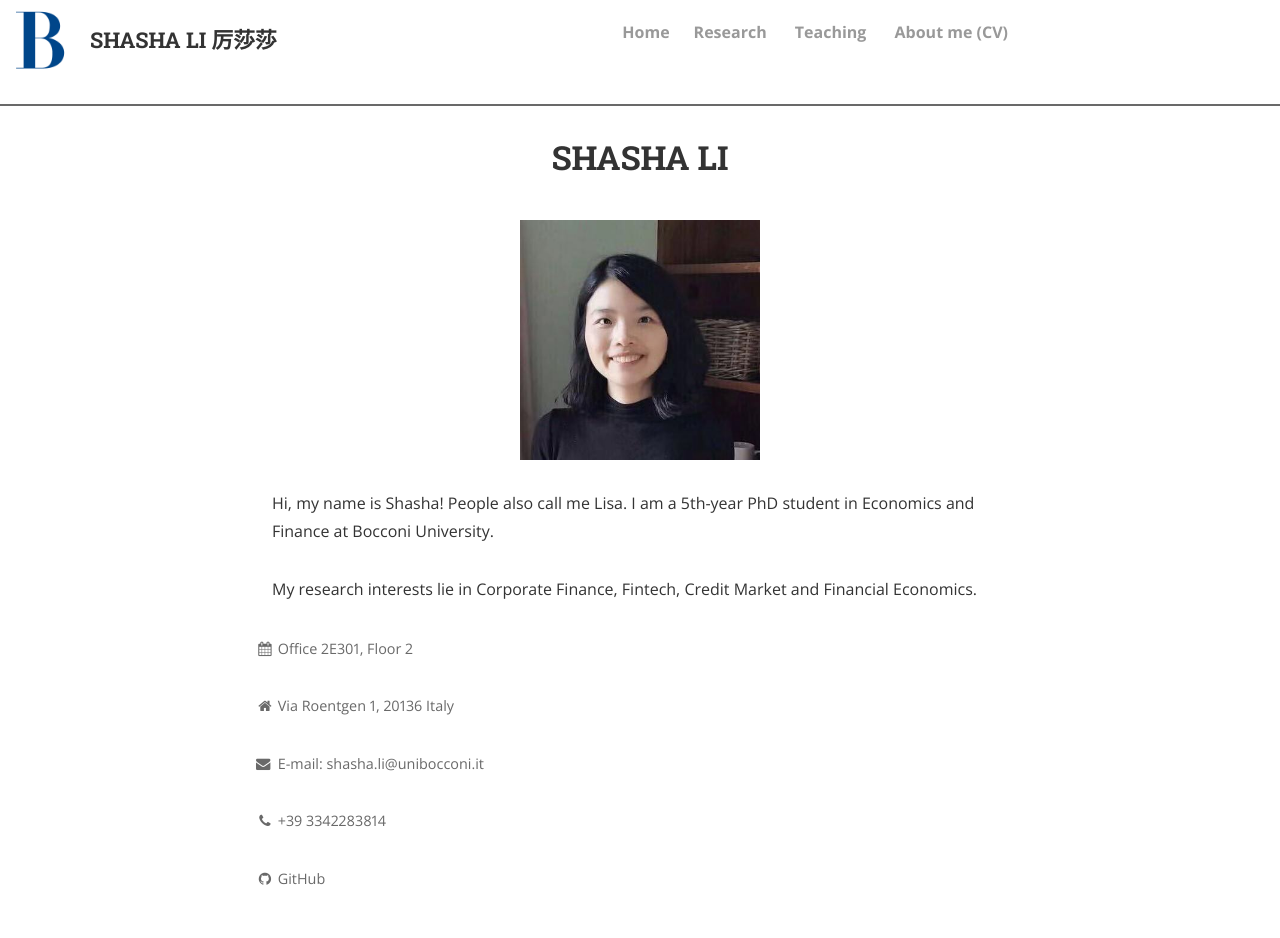
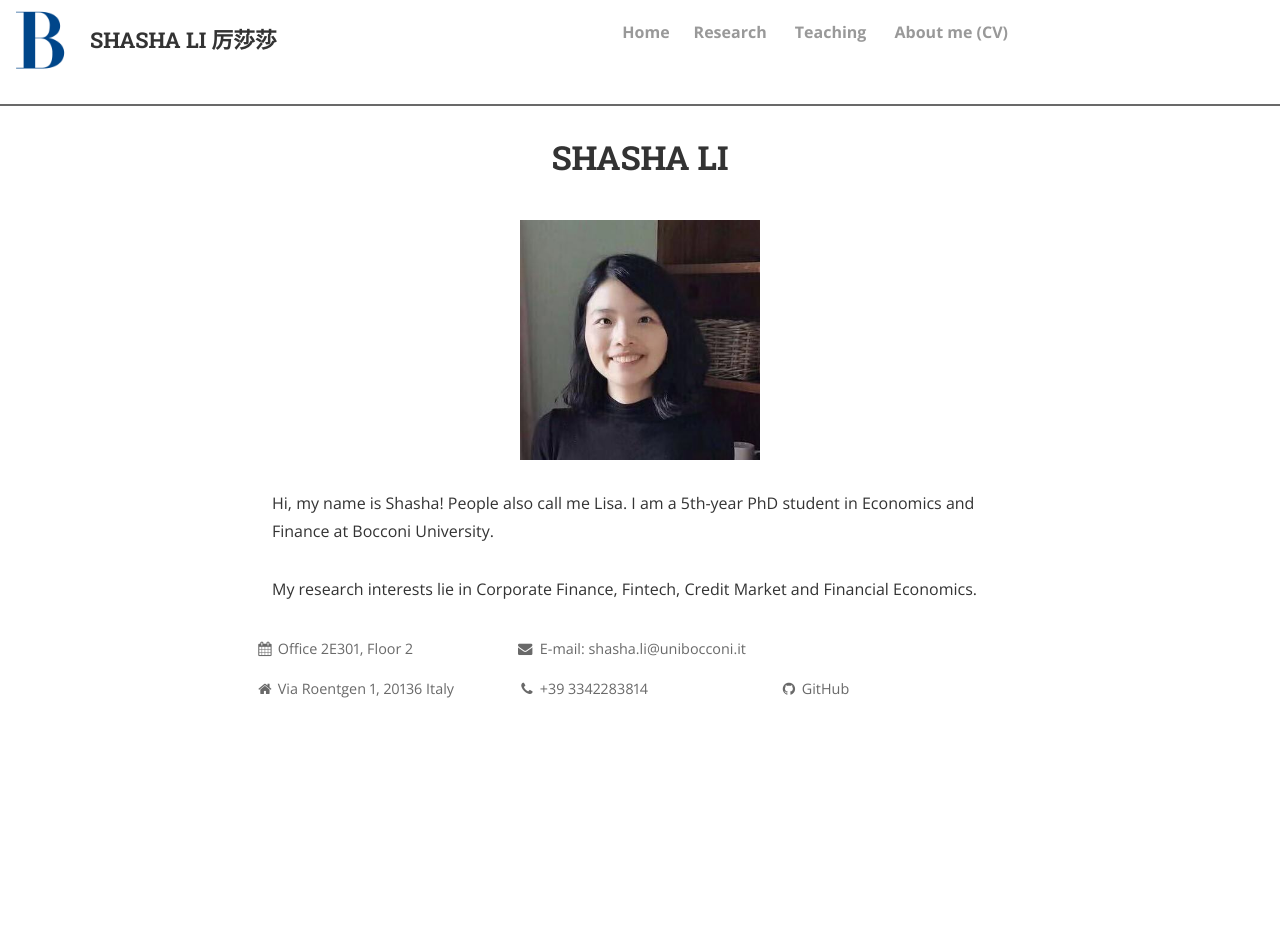
Before and after one commit to shasha-li/shasha-li.github.io, a Jekyll site: the page built from index.html, in a window 1280 px wide. Built offline with Jekyll 4.4.1, drawn with Linux system fonts in a browser that asks for light colours; nearby versions of some CDN libraries; the list of posts is cut into pages by our own code; comment, search, counter and statistics services are not loaded; a style sheet for code colours, icons or effects is not loaded; after the commit the page ends 900 px from its top, so only the background shows below that.

Commit message:
Update footer.html

```diff
--- a/_includes/footer.html
+++ b/_includes/footer.html
@@ -6,27 +6,21 @@
 
     <div class="site-contact">
       <p><a><i class="fa fa-calendar" aria-hidden="true"></i> Office 2E301, Floor 2</a></p>
-    </div>
-
-    <br></br>
-
-    <div class="site-contact">
       <p><a><i class="fa fa-home"></i> Via Roentgen 1, 20136 Italy</a></p>
     </div>
 
-     <br></br>
 
     <div class="site-navigation">
       <p><a href="mailto:shasha.li@unibocconi.it"><i class="fa fa-envelope"></i> E-mail: shasha.li@unibocconi.it</a></p>
     </div>
 
-     <br></br>
+
 
     <div class="site-contact">
       <p><a><i class="fa fa-phone"></i> +39 3342283814</a></p>
     </div>
 
-     <br></br>
+
 
     <div class="site-contact">
       <p><a href="https://github.com/shasha-li"><i class="fa fa-github"></i> GitHub</a></p>
```
